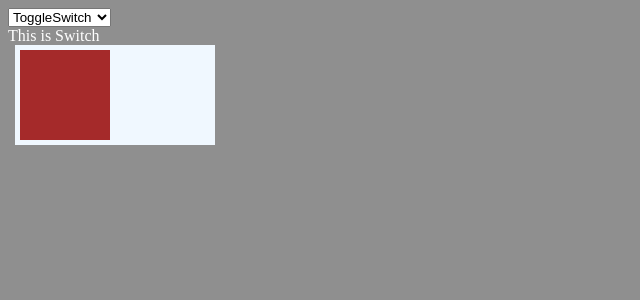
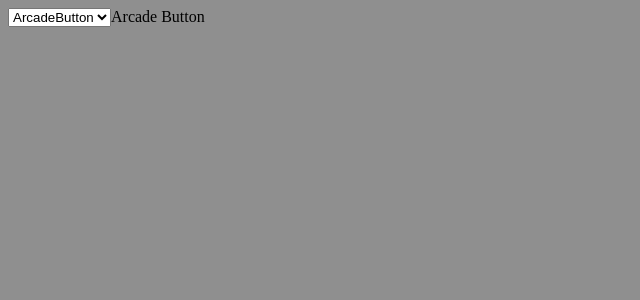
Before and after one commit to yogeshwar-b/UIComponentLibrary, a React (Vite) app: page / in a window 1280 px wide. Shown: the top 300 px of the page, without its empty margins (0-640 px from the left). Built offline with nearby package versions, Linux system fonts and the light colour scheme.

Commit message:
Arcade Button boilerplate

```diff
--- a/src/App.jsx
+++ b/src/App.jsx
@@ -3,6 +3,7 @@ import './App.css';
 import ToggleSwitch from './components/toggleswitch';
 import ThemeButton from './components/ThemeButton/ThemeButton';
 import { defaultselection, ComponentList } from './constants';
+import ArcadeButton from './components/ArcadeButton/ArchadeButton';
 /**
  * Returns text Initial Project.
  * @todo Handle the default theme with checkbox
@@ -42,6 +43,8 @@ function RenderComponent(SelectedItem) {
       );
     case 'ToggleSwitch':
       return <ToggleSwitch></ToggleSwitch>;
+    case 'ArcadeButton':
+      return <ArcadeButton></ArcadeButton>;
     default:
       return (
         <div>
--- /dev/null
+++ b/src/components/ArcadeButton/ArchadeButton.jsx
@@ -0,0 +1,5 @@
+const ArcadeButton = () => {
+  return <>Arcade Button</>;
+};
+
+export default ArcadeButton;
--- a/src/constants.js
+++ b/src/constants.js
@@ -1,2 +1,2 @@
-export const defaultselection='ToggleSwitch'
-export const ComponentList= ['ThemeButton','ToggleSwitch']
+export const defaultselection='ArcadeButton'
+export const ComponentList= ['ThemeButton','ToggleSwitch','ArcadeButton']
```
Also changed, not shown: src/components/ArcadeButton/ArcadeButton.css (added).
